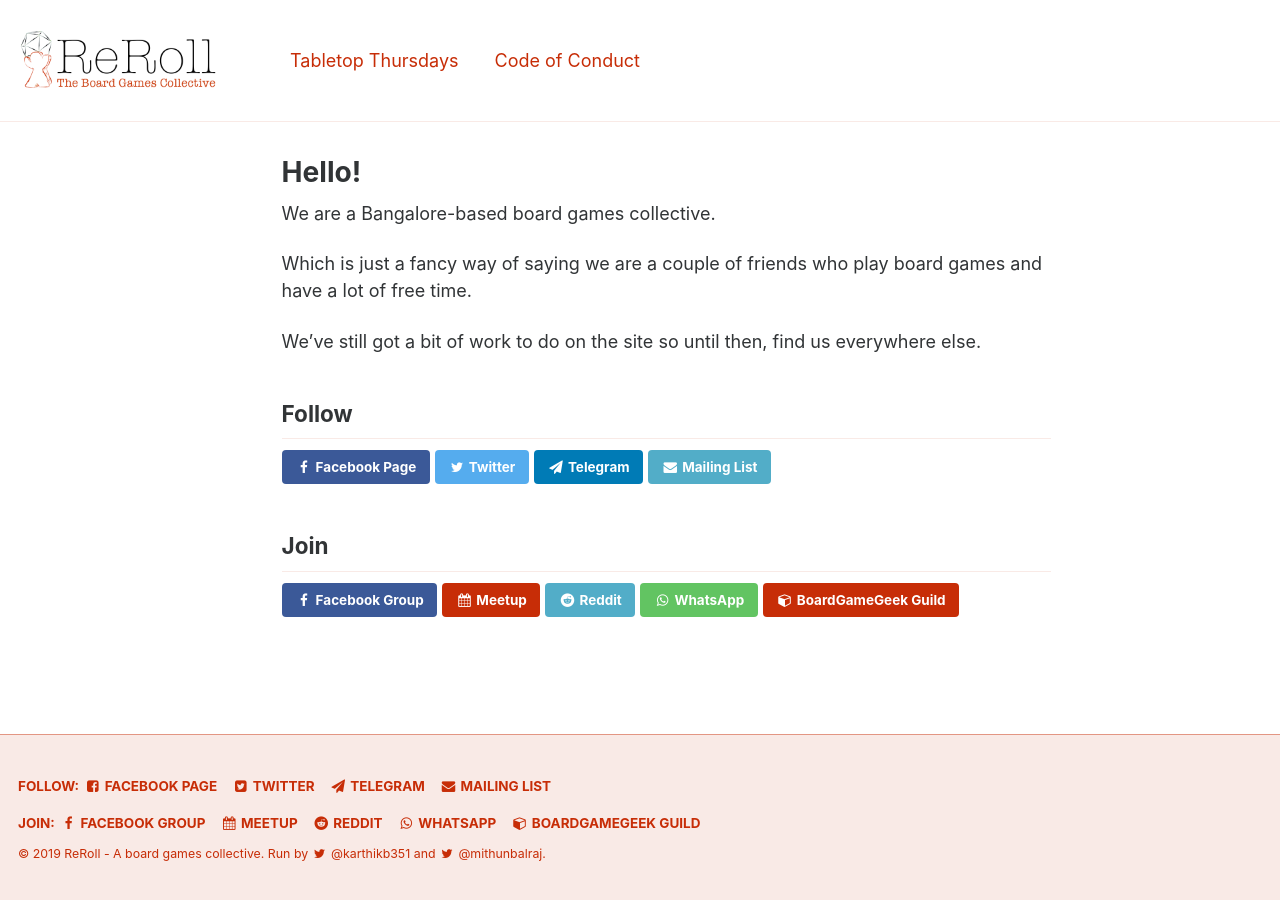
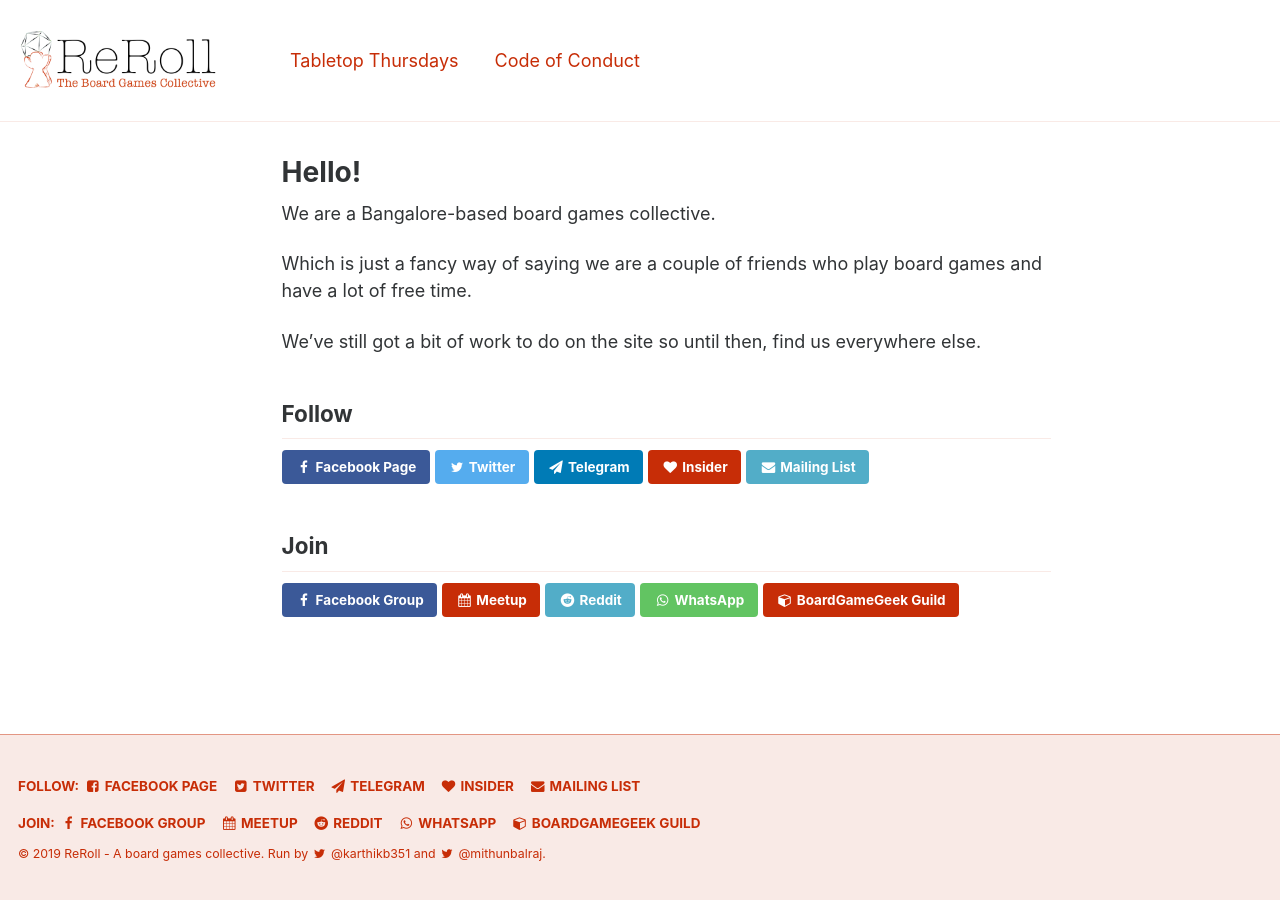
Before and after one commit to ReRollBLR/reroll.in, a Jekyll site: the page built from _pages/index.html, in a window 1280 px wide. Built offline with Jekyll 4.4.1, drawn with Linux system fonts in a browser that asks for light colours; comment, search, counter and statistics services are not loaded.

Commit message:
Adds Insider Links on homepage (#7)
* [git] Exclude vendor/ directory

* Adds Insider link on homepage

* Adds insider link in footer

```diff
--- a/_config.yml
+++ b/_config.yml
@@ -104,6 +104,7 @@ exclude:
 - README
 - tmp
 - scripts
+- vendor
 keep_files:
 - ".git"
 - ".svn"
--- a/_includes/footer.html
+++ b/_includes/footer.html
@@ -6,6 +6,7 @@
     <li><a href="https://facebook.com/ReRollBLR"><i class="fa fa-fw fa-facebook-square" aria-hidden="true"></i> Facebook Page</a></li>
     <li><a href="https://twitter.com/ReRoll_BLR"><i class="fa fa-fw fa-twitter-square" aria-hidden="true"></i> Twitter</a></li>
     <li><a href="https://telegram.me/reroll"><i class="fa fa-fw fa-paper-plane" aria-hidden="true"></i> Telegram</a></li>
+    <li><a href="https://insider.in/reroll"><i class="fa fa-fw fa-heart" aria-hidden="true"></i> Insider</a></li>
     <li><a href="http://eepurl.com/cdFmIj"><i class="fa fa-fw fa-envelope" aria-hidden="true"></i> Mailing List</a></li>
   </ul>
 </div>
--- a/_pages/index.html
+++ b/_pages/index.html
@@ -15,6 +15,7 @@ We've still got a bit of work to do on the site so until then, find us everywher
 <a class="btn btn--facebook" href="https://facebook.com/ReRollBLR"><i class="fa fa-fw fa-facebook"></i> Facebook Page</a>
 <a class="btn btn--twitter" href="https://twitter.com/ReRoll_BLR"><i class="fa fa-fw fa-twitter"></i> Twitter</a>
 <a class="btn btn--linkedin" href="https://telegram.me/reroll"><i class="fa fa-fw fa-paper-plane" aria-hidden="true"></i> Telegram</a>
+<a class="btn btn--insider" href="https://insider.in/reroll"><i class="fa fa-fw fa-heart" aria-hidden="true"></i> Insider</a>
 <a class="btn btn--info" href="http://eepurl.com/cdFmIj"><i class="fa fa-fw fa-envelope" aria-hidden="true"></i> Mailing List</a>
 
 <h2>Join</h2>
```
Also changed, not shown: 1 other file.
